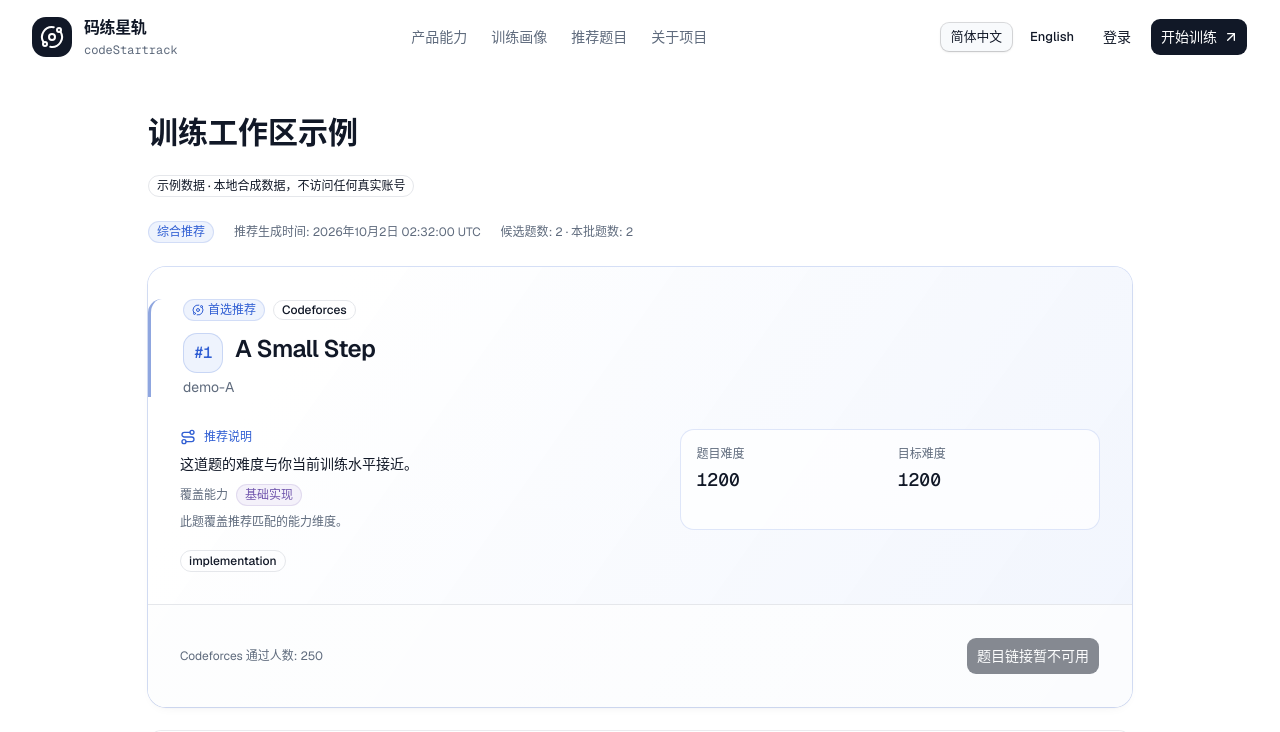
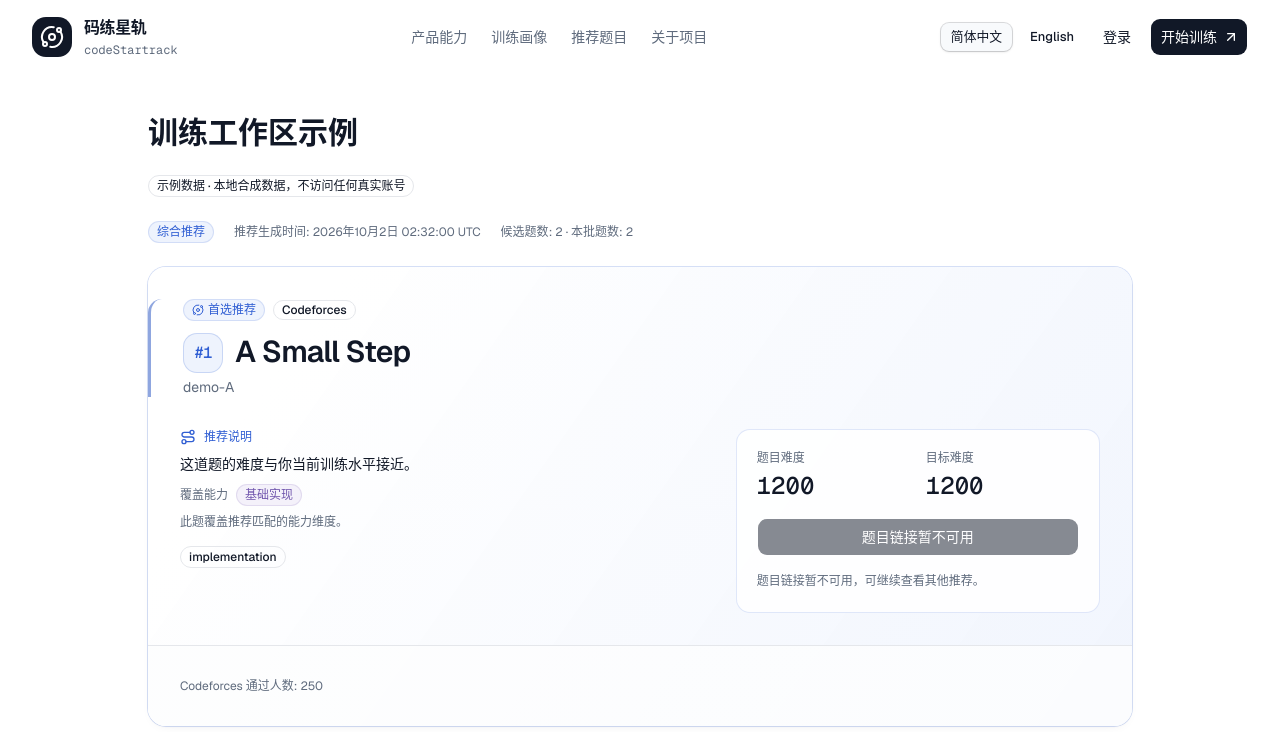
Before and after one commit to STAR-Ability/code-startrack-frontend, a Next.js app: page /demo in a window 1280 px wide. Shown: the top 732 px of the page. Built offline with nearby package versions, Linux system fonts and the light colour scheme.

Commit message:
feat(ui): make recommended problems and their next action primary

```diff
--- a/src/app/globals.css
+++ b/src/app/globals.css
@@ -1109,7 +1109,7 @@
     @apply border-b pb-5;
   }
   .recommendation-title {
-    @apply text-xl font-semibold tracking-tight wrap-anywhere sm:text-2xl;
+    @apply text-2xl leading-tight font-semibold tracking-tight wrap-anywhere sm:text-3xl;
   }
   .recommendation-heading {
     @apply flex min-w-0 items-start gap-3;
@@ -1124,14 +1124,42 @@
     @apply flex flex-wrap items-center gap-x-5 gap-y-2 text-xs text-muted-foreground;
   }
   .recommendation-facts {
-    @apply grid min-w-0 gap-4 rounded-xl border border-info/15 bg-card/70 p-4;
+    @apply grid min-w-0 gap-4;
     grid-template-columns: repeat(auto-fit, minmax(min(100%, 4.5rem), 1fr));
   }
   .recommendation-facts dt {
     @apply text-xs text-muted-foreground;
   }
   .recommendation-facts dd {
-    @apply mt-1 font-mono text-lg font-medium tabular-nums;
+    @apply mt-1 font-mono text-2xl font-medium tabular-nums;
+  }
+  .recommendation-content {
+    @apply grid min-w-0 items-start gap-5;
+  }
+  .recommendation-action-panel {
+    @apply flex min-w-0 flex-col gap-4 rounded-xl border border-info/15 bg-surface-panel p-4 sm:p-5;
+  }
+  .recommendation-action-panel > [data-slot="button"] {
+    width: 100%;
+  }
+  .recommendation-action-note {
+    @apply text-xs leading-relaxed text-muted-foreground;
+  }
+  .recommendation-queue-heading {
+    @apply flex min-w-0 flex-wrap items-baseline justify-between gap-x-4 gap-y-1 pt-2;
+  }
+  .recommendation-queue-heading h2 {
+    @apply text-base font-semibold;
+  }
+  .recommendation-queue-heading p {
+    @apply text-xs text-muted-foreground;
+  }
+  .recommendation-selection {
+    @apply flex min-w-0 flex-wrap items-center gap-3;
+  }
+  .recommendation-card[data-recommendation-rank="1"]
+    > [data-slot="card-footer"] {
+    padding-block: 1rem;
   }
   .recommendation-reason {
     @apply flex min-w-0 flex-col gap-2;
@@ -1224,6 +1252,11 @@
     @apply h-full rounded-full bg-insight;
   }
 }
+@container recommendation (min-width: 40rem) {
+  .recommendation-content-featured {
+    grid-template-columns: minmax(0, 1.25fr) minmax(0, 0.85fr);
+  }
+}
 @media (min-width: 1024px) {
   .profile-supporting-grid[data-has-sources="true"] {
     grid-template-columns: minmax(0, 0.85fr) minmax(0, 1.15fr);
--- a/src/components/workspace/recommendation-card.tsx
+++ b/src/components/workspace/recommendation-card.tsx
@@ -1,4 +1,5 @@
 "use client";
+import { Fragment } from "react";
 import { ExternalLinkIcon, OrbitIcon, RouteIcon } from "lucide-react";
 import { cn } from "cn";
 import type { RecommendationBatchDto, ProblemDto } from "@/lib/api/schemas";
@@ -44,7 +45,7 @@
       <span>
         {t("recommendation.openExternal", { platform: "Codeforces" })}
       </span>
-      <ExternalLinkIcon data-icon="inline-end" />
+      <ExternalLinkIcon data-icon="inline-end" aria-hidden="true" />
       <span className="sr-only">{t("recommendation.newTab")}</span>
     </a>
   ) : (
@@ -120,12 +121,16 @@
       {(firstOnly
         ? batch.recommendations.slice(0, 1)
         : batch.recommendations
-      ).map((item) => (
-        <RecommendationCard
-          key={item.rank}
-          item={item}
-          targetRating={batch.targetRating}
-        />
+      ).map((item, index) => (
+        <Fragment key={item.rank}>
+          {index === 1 && batch.recommendations[0]?.rank === 1 && (
+            <div className="recommendation-queue-heading">
+              <h2>{t("recommendation.moreOptions")}</h2>
+              <p>{t("recommendation.orderNote")}</p>
+            </div>
+          )}
+          <RecommendationCard item={item} targetRating={batch.targetRating} />
+        </Fragment>
       ))}
     </>
   );
@@ -140,6 +145,7 @@
 }) {
   const { t } = useLocale();
   const featured = item.rank === 1;
+  const linked = !!safeProblemUrl(item.problem.url);
   return (
     <Card
       variant={featured ? "recommendation" : "supporting"}
@@ -149,6 +155,7 @@
       data-recommendation-rank={item.rank}
     >
       <CardHeader>
+        {(featured || item.solvedSinceGeneration) && (
           <div className="mb-2 flex flex-wrap items-center gap-2">
             {featured && (
               <Badge variant="info" wrap>
@@ -156,13 +163,14 @@
                 {t("recommendation.featured")}
               </Badge>
             )}
-          <Badge variant="outline">Codeforces</Badge>
+            {featured && <Badge variant="outline">Codeforces</Badge>}
             {item.solvedSinceGeneration && (
               <Badge variant="success" wrap>
                 {t("v.solvedSince")}
               </Badge>
             )}
           </div>
+        )}
         <CardTitle>
           <h2
             className={cn(
@@ -181,20 +189,20 @@
           {!featured && (
             <>
               {" "}
-              · {t("recommendation.difficulty")}:{" "}
+              · Codeforces · {t("recommendation.difficulty")}:{" "}
               {item.problem.difficulty ?? t("v.unrated")}
             </>
           )}
         </CardDescription>
       </CardHeader>
-      <CardContent className={cn("flex flex-col gap-4", featured && "gap-5")}>
+      <CardContent>
         <div
           className={cn(
-            "grid min-w-0 gap-4",
-            featured &&
-              "@xl/recommendation:grid-cols-[minmax(0,1.15fr)_minmax(0,1fr)]",
+            "recommendation-content",
+            featured && "recommendation-content-featured",
           )}
         >
+          <div className="flex min-w-0 flex-col gap-4">
             <div className="recommendation-reason">
               {featured && (
                 <h3>
@@ -219,7 +227,20 @@
                 </div>
               )}
             </div>
+            <div className="flex flex-wrap gap-2">
+              {item.problem.tags.map((tag) => (
+                <Badge variant="outline" key={tag} wrap>
+                  {tag}
+                </Badge>
+              ))}
+              {item.problem.isGym && <Badge variant="outline">Gym</Badge>}
+              {item.problem.catalogSource === "INFERRED" && (
+                <Badge variant="outline">INFERRED</Badge>
+              )}
+            </div>
+          </div>
           {featured && (
+            <div className="recommendation-action-panel">
               <dl className="recommendation-facts">
                 <div>
                   <dt>{t("recommendation.difficulty")}</dt>
@@ -232,17 +253,17 @@
                   </div>
                 )}
               </dl>
+              <ProblemLink problem={item.problem} primary />
+              <p className="recommendation-action-note">
+                {t(
+                  item.solvedSinceGeneration
+                    ? "recommendation.completedNote"
+                    : linked
+                      ? "recommendation.nextActionNote"
+                      : "recommendation.unavailableActionNote",
                 )}
+              </p>
             </div>
-        <div className="flex flex-wrap gap-2">
-          {item.problem.tags.map((tag) => (
-            <Badge variant="outline" key={tag} wrap>
-              {tag}
-            </Badge>
-          ))}
-          {item.problem.isGym && <Badge variant="outline">Gym</Badge>}
-          {item.problem.catalogSource === "INFERRED" && (
-            <Badge variant="outline">INFERRED</Badge>
           )}
         </div>
       </CardContent>
@@ -255,7 +276,7 @@
         <p className="text-xs text-muted-foreground">
           {t("v.cfSolved")}: {item.problem.solvedCount ?? t("v.unavailable")}
         </p>
-        <ProblemLink problem={item.problem} primary={featured} />
+        {!featured && <ProblemLink problem={item.problem} />}
       </CardFooter>
     </Card>
   );
--- a/src/components/workspace/recommendations-page.tsx
+++ b/src/components/workspace/recommendations-page.tsx
@@ -19,6 +19,7 @@
   CardContent,
 } from "@/components/ui/card";
 import { Button } from "@/components/ui/button";
+import { Badge } from "@/components/ui/badge";
 import { PracticeModePicker } from "./practice-mode-picker";
 import { FormInput } from "@/components/ui/form-input";
 import { Field, FieldGroup, FieldLabel } from "@/components/ui/field";
@@ -194,6 +195,10 @@
         pending={generate.isPending || account?.bindStatus !== "ACTIVE"}
       />
       {batchId && (
+        <div className="recommendation-selection">
+          <Badge variant="secondary" wrap>
+            {t("recommendation.historicalBatch")}
+          </Badge>
           <Button
             wrap
             variant="outline"
@@ -202,6 +207,7 @@
           >
             {t("v.latest")}
           </Button>
+        </div>
       )}
       <DataRegion
         query={displayed}
--- a/src/lib/i18n/workspace-messages.ts
+++ b/src/lib/i18n/workspace-messages.ts
@@ -93,6 +93,14 @@
   "practice.forYou": "为你推荐",
   "practice.controls": "训练方向",
   "recommendation.featured": "首选推荐",
+  "recommendation.moreOptions": "继续选择",
+  "recommendation.orderNote": "其余题目保持原有推荐顺序。",
+  "recommendation.nextActionNote":
+    "在 Codeforces 开始解题，再回到这里同步你的训练记录。",
+  "recommendation.completedNote": "这道题已完成；可以复盘，或继续选择下一道。",
+  "recommendation.unavailableActionNote":
+    "题目链接暂不可用，可继续查看其他推荐。",
+  "recommendation.historicalBatch": "历史推荐批次",
   "recommendation.matchedDimension": "覆盖能力",
   "recommendation.coverageNote": "此题覆盖推荐匹配的能力维度。",
   "practice.forYouDescription": "结合难度与训练表现，找到适合你的下一道题。",
@@ -453,6 +461,16 @@
   "practice.forYou": "Picked for you",
   "practice.controls": "Practice direction",
   "recommendation.featured": "First recommendation",
+  "recommendation.moreOptions": "More options",
+  "recommendation.orderNote":
+    "The remaining problems keep their original recommendation order.",
+  "recommendation.nextActionNote":
+    "Solve on Codeforces, then return here to sync your training records.",
+  "recommendation.completedNote":
+    "Completed. Review this problem or continue to the next one.",
+  "recommendation.unavailableActionNote":
+    "The problem link is unavailable. You can explore the other recommendations.",
+  "recommendation.historicalBatch": "Historical recommendation batch",
   "v.chartTagLimit":
     "Chart shows up to 10 tags in the supplied order. Full values are below.",
   "v.activityChartNote":
```
Also changed, not shown: .agent/plans/v0.13.1-frontend-release.md, 2 other files (tests, documents, lock files or other folders). Lines whose indentation alone changed are shown as unchanged.
